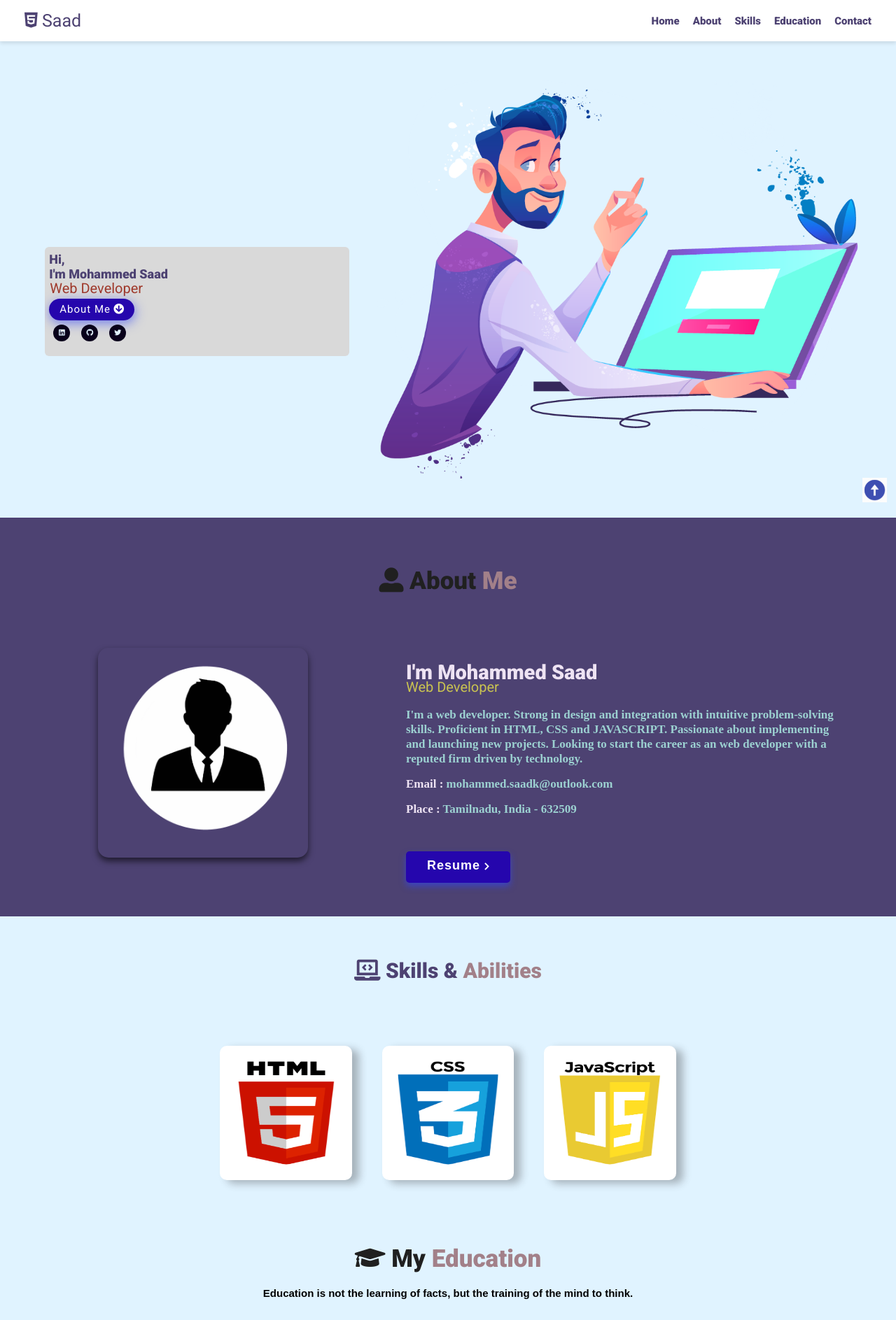
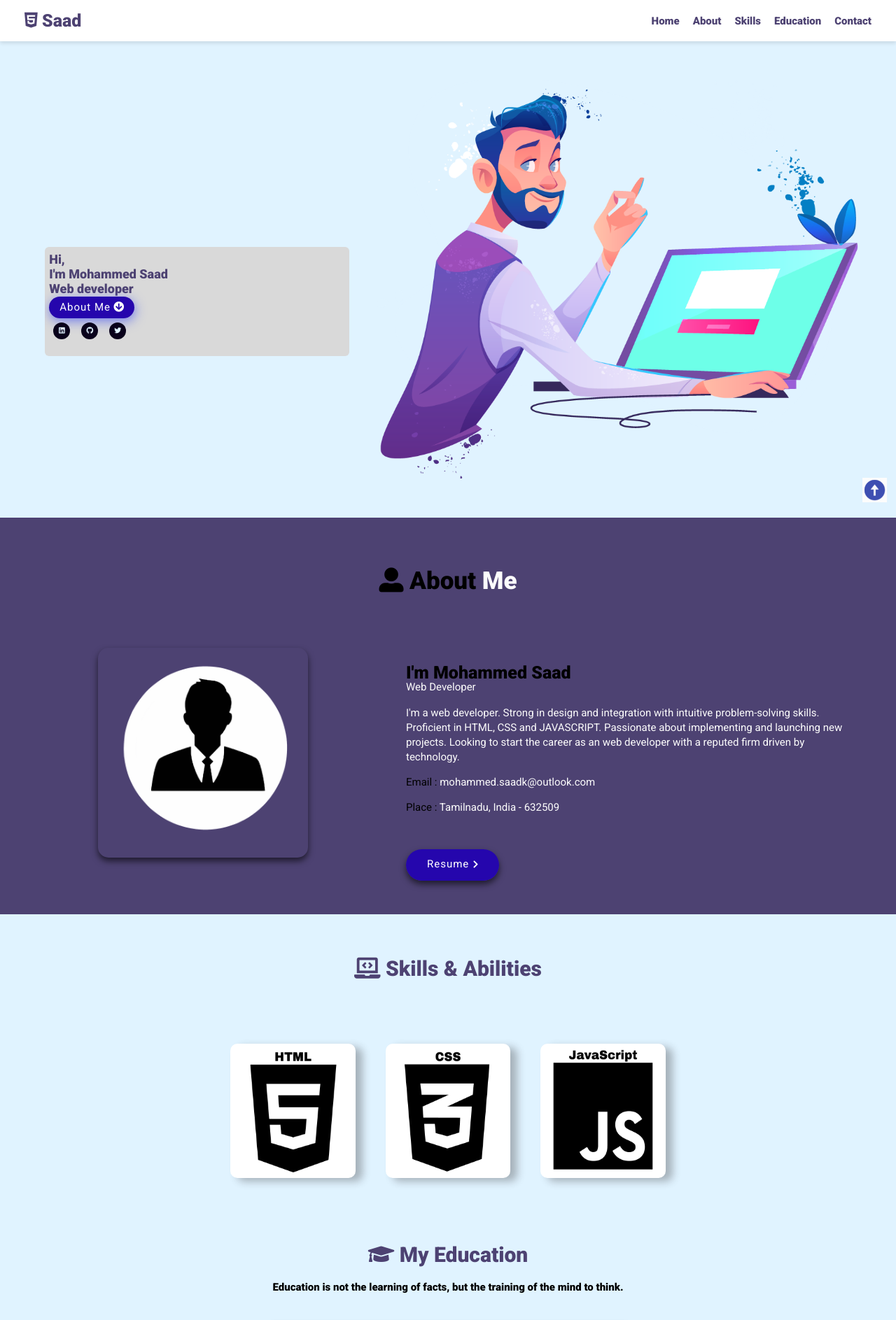
Before and after one commit to mdsaadk/portfolio-saad, a PHP site: page / in a window 1280 px wide. Shown: the top 1887 px of the page at 70% size. Run offline with PHP 8.4, Linux system fonts and the light colour scheme.

Commit message:
committing composer

```diff
--- a/home.html
+++ b/home.html
@@ -31,8 +31,9 @@
     <!--============ hero-section-start=========-->
     <section class="home " id="home">
         <div class="bio">
-             <h2 class="bio-title">Hi,<br/> I'm Mohammed <span>Saad</span></h2>
-             <p class="bio-text">Web Developer</p>
+             <h2 class="bio-title">Hi,<br/> I'm Mohammed Saad <br>Web developer</h2>
+             <!-- <h2 class="bio-text">Web Developer</h2>  -->
+             <!-- <h2 class="bio-text">Web Developer</h2> -->
              <a href="#about" class="btn-1"><span>About Me</span>
                <i class="fas fa-arrow-circle-down"></i>
              </a>
@@ -86,25 +87,22 @@
       <!--============ about-end=========-->
       <!--============ skills-section=========-->
       <section class="skills" id="skills">
-         <h2 class="skill-header"><i class="fas fa-laptop-code"></i> Skills & <span>Abilities</span></h2>
+         <h2 class="skill-header"><i class="fas fa-laptop-code"></i> Skills & Abilities</span></h2>
          <div class="skill-wrapper">
-            <div class="first-set animate__animated animate__pulse">
-                <img src="tech/images/html-1.png" alt="" loading="lazy" class="icon icon-card"/>
-                <img src="tech/images/css.png" alt="" loading="lazy" class="icon icon-card"/>
-                <img src="tech/images/js.png" alt="" loading="lazy" class="icon icon-card"/>
-            </div>
+                <img src="tech/images/html-11.png" alt="" loading="lazy" class="icon icon-card"/>
+                <img src="tech/images/css-11.png" alt="" loading="lazy" class="icon icon-card"/>
+                <img src="tech/images/js-11.png" alt="" loading="lazy" class="icon icon-card"/>
          </div>
       </section>
       <!--============ skills-section-end=========-->
       <!--============ education-section-start=========-->
       <section class="education" id="education">
-      <h1 class="heading"><i class="fas fa-graduation-cap"></i> My <span>Education</span></h1>
+      <h2 class="heading"><i class="fas fa-graduation-cap"></i> My Education</h2>
       <p class="qoute">Education is not the learning of facts, but the training of the mind to think.</p>
       <div class="box-container">
-
       <div class="box">
         <div class="image">
-        <img draggable="false" src="./tech/images/college.jpg" alt="">
+        <img src="./tech/images/college.jpg" alt="">
         </div>
         <div class="content">
         <h3>Bachelor of Computer Application(BCA)</h3>
@@ -115,7 +113,7 @@
       </div>
       <div class="box">
         <div class="image">
-            <img draggable="false" src="./tech/images/school.jpg" alt="">
+            <img src="./tech/images/school.jpg" alt="">
         </div>
         <div class="content">
             <h3>HSC | Computer Science</h3>
@@ -174,6 +172,7 @@
                             id="submit-btn"
                             value="Submit"
                             onclick="submitForm()"
+
                             />
                     </form>
                 </div>
--- a/tech/css/styles.css
+++ b/tech/css/styles.css
@@ -65,6 +65,7 @@ html {
   {
     color: var(--primary-1-color);
     font-size: 2.5rem;
+    font-weight: 600
 
   }
   nav a {
@@ -120,18 +121,17 @@ html {
        box-shadow: 1rem 0.5rem 1.2rem #201e1e4d;
       background-color: #d9d9d9;
   }
-
   .bio-title {
     text-align: left;
-    margin-bottom:-2.2rem ;
+    margin-bottom:0.8rem ;
   }
 
-  .bio-text {
+   /* .bio-text {
     padding: 2rem 0rem 1rem .1rem;
-    font-size: 2rem;
-    color: #9F392B;
+    font-size: 1.5rem;
+    color: #4d4272;
   }
-
+    */
   .bio .btn-1 {
     margin-top: 10rem;
     position:relative;
@@ -213,14 +213,14 @@ html {
 
   .heading {
     font-size: 3.5rem;
-    color: #202020;
+    color: #000000;
     font-weight: 800;
     text-align: center;
     padding-bottom: 1.5rem;
     padding-top: 7rem;
   }
   .heading span {
-    color: #a28089;
+    color: #fcfcfc;
   }
   .about .row {
     display: flex;
@@ -256,54 +256,55 @@ html {
     line-height: 2.1rem;
   }
   .about .row .content h3 {
-    color: #eee3f3;
-    font-size: 2.9rem;
+    color: #000000;
+    font-size: 2.5rem;
   }
   .about .row .content .tag {
-    font-size: 2rem;
-    color: #E9E448CC;
+    font-size: 1.5rem;
+    color: #fcfcfc;
     font-weight: 500;
     margin-top: 1rem;
   }
   .about .row .content p {
-    font-size: 1.7rem;
+    font-size: 1.5rem;
     margin-top: 1.5rem;
-    font-family: "Nunito";
-    font-weight: 700;
+    /* font-family: "Nunito"; */
+    font-weight: 500;
     text-transform: none;
-    color:#9CD1D1;
+    color:#fcfcfc;
   }
   .about .row .content .box-container {
     display: flex;
     flex-wrap: wrap;
     gap: 1.5rem;
-    font-family: "Nunito";
-    font-weight: 600;
+    /* font-family: "Nunito"; */
+    font-weight: 500;
   }
   .about .row .content .box-container .box p {
     text-transform: none;
   }
   .about .row .content .box-container .box p span {
-    color: #eee3f3;
+    color: #000000;
   }
   .resumebtn {
     margin-top: 6rem;
   }
   .resumebtn .btn {
     padding: 1.7rem 3rem;
-    border-radius: 0.5em;
+    border-radius: 4rem;
     transition: 0.3s;
     color: #fff;
     background: #2506ad;
-    box-shadow: 0px 5px 10px rgba(48, 68, 247, 0.6);
-    font-family: "Nunito", sans-serif;
+    box-shadow: 0 5px 10px #00000099;
+    /* box-shadow: 0px 5px 10px rgb(112 117 153 / 60%);     */
+    /* font-family: "Nunito", sans-serif; */
 
     overflow: hidden;
     transition: 0.3s;
   }
   .resumebtn .btn span {
-    font-weight: 600;
-    font-size: 1.8rem;
+    font-weight: 500;
+    font-size: 1.5rem;
     letter-spacing: 0.1rem;
   }
   .resumebtn .btn i {
@@ -335,10 +336,10 @@ html {
     padding: 6rem;
     font-size: 3rem;
   }
-  .skill-header span {
+  /* .skill-header span {
     color: #a28089;
-  }
-  .skill-wrapper img
+  }*/
+  .skill-wrapper img */
   {
     padding: 2.25rem;
     overflow: hidden;
@@ -351,7 +352,7 @@ html {
   }
   .icon
   {
-    width: 18.875rem;
+    width: 17.875rem;
     height: 19.25rem;
   }
   .icon-card
@@ -359,7 +360,7 @@ html {
     background-color: #ffffff;
     border-radius: 1rem;
     box-shadow: 1rem 0.5rem 1.2rem #201e1e4d;
-    padding: 2rem;
+    padding: .5rem;
     margin: 2rem;
   }
   /*==============skills-section-end============*/
@@ -368,10 +369,14 @@ html {
     background: #e0f3ff;
     min-height: 44vh;
   }
+  .education .heading{
+    color: var(--primary-1-color);
+    font-size: 3rem;
+  }
   .education .qoute {
     font-size: 1.5rem;
     text-align: center;
-    font-family: "Nunito", sans-serif;
+    /* font-family: "Nunito", sans-serif; */
     font-weight: 600;
     margin-top: 0.5rem;
     margin-bottom: 2rem;
```
Also changed, not shown: other parts of tech/css/styles.css (+18 -17 lines), tech/images/css-11.png (added), tech/images/css.png (deleted), tech/images/html-1.png (deleted), tech/images/html-11.png (added), tech/images/js-11.png (added), tech/images/js.png (deleted).
